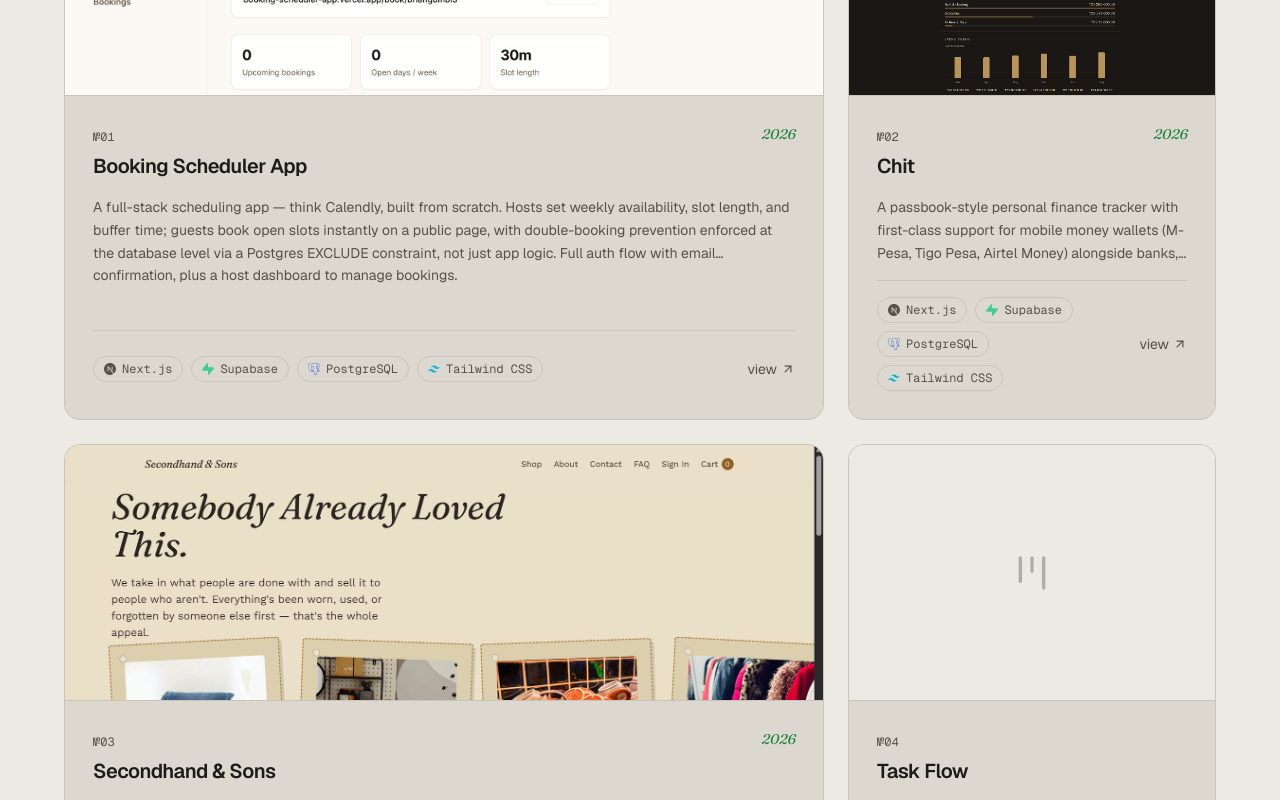
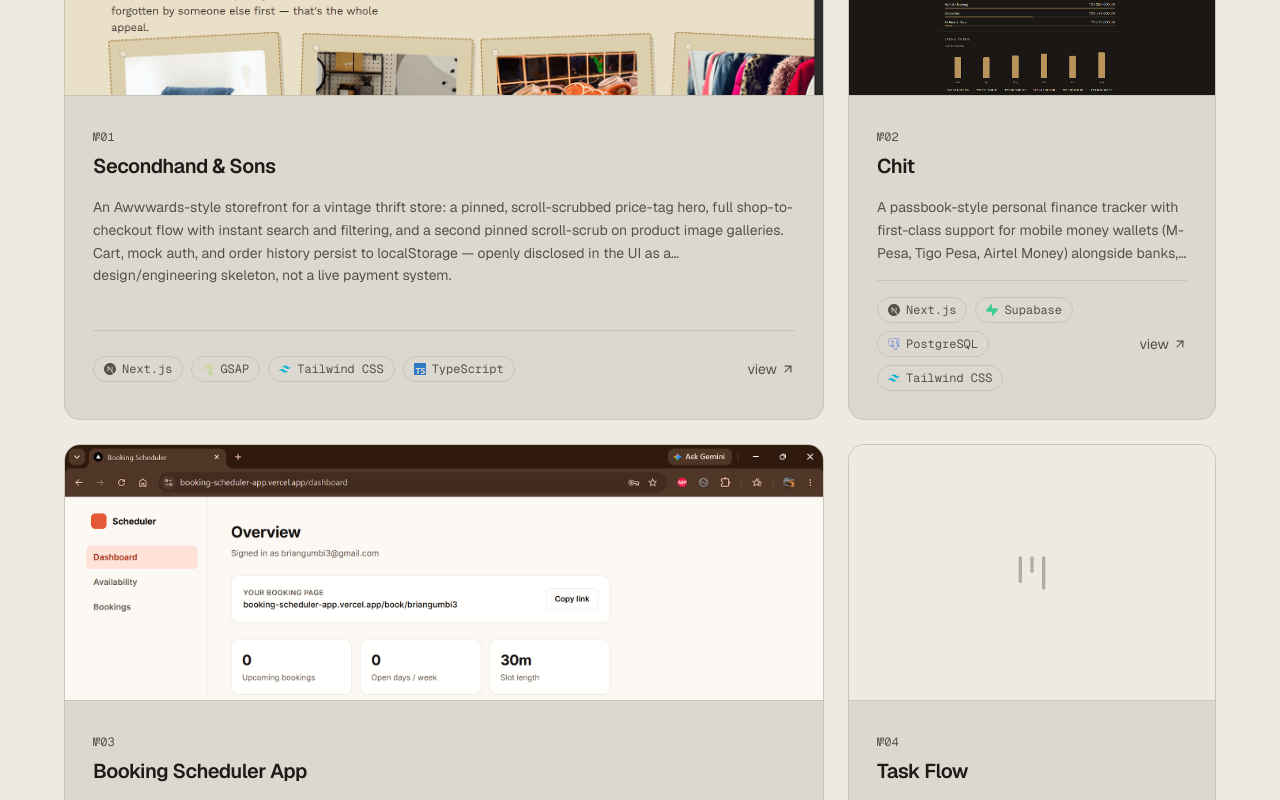
Before and after one commit to Briangumbi/Brian-portfolio, a Next.js app: page /projects in a window 1280 px wide. Shown: the part 460-1260 px from the top of the page. Built offline with nearby package versions, Linux system fonts and the light colour scheme.

Commit message:
Remove year from project cards, reorder featured projects
Drop the year label from ProjectCard, and lead the Projects grid with
Secondhand & Sons ahead of Booking Scheduler App.

```diff
--- a/src/components/project-card.tsx
+++ b/src/components/project-card.tsx
@@ -92,7 +92,6 @@ export function ProjectCard({
       )}
 
       <div className="flex flex-1 flex-col gap-4 p-6 sm:p-7">
-        <div className="flex items-start justify-between gap-3">
         <div>
           <span className="font-mono text-xs text-muted">
             №{String(index + 1).padStart(2, "0")}
@@ -100,12 +99,6 @@ export function ProjectCard({
           <h3 className="mt-1 text-lg font-semibold tracking-tight sm:text-xl">
             {project.title}
           </h3>
-          </div>
-          {project.year && (
-            <span className="shrink-0 font-serif text-sm italic text-accent">
-              {project.year}
-            </span>
-          )}
         </div>
 
         <p className="line-clamp-3 flex-1 text-sm leading-relaxed text-muted">
--- a/src/data/site.ts
+++ b/src/data/site.ts
@@ -80,10 +80,28 @@ export type Project = {
   wide?: boolean;
   image?: string;
   icon?: "kanban" | "terminal" | "gauge" | "cloud-sun" | "layout-template";
-  year?: string;
 };
 
 export const projects: Project[] = [
+  {
+    title: "Secondhand & Sons",
+    description:
+      "An Awwwards-style storefront for a vintage thrift store: a pinned, scroll-scrubbed price-tag hero, full shop-to-checkout flow with instant search and filtering, and a second pinned scroll-scrub on product image galleries. Cart, mock auth, and order history persist to localStorage — openly disclosed in the UI as a design/engineering skeleton, not a live payment system.",
+    tags: ["Next.js", "GSAP", "Tailwind CSS", "TypeScript"],
+    href: "https://thrift-store-website.vercel.app",
+    repo: "https://github.com/Briangumbi/thrift-store-website",
+    image: "/projects/thrift-store-hero.png",
+    wide: true,
+  },
+  {
+    title: "Chit",
+    description:
+      "A passbook-style personal finance tracker with first-class support for mobile money wallets (M-Pesa, Tigo Pesa, Airtel Money) alongside banks, cards, and cash. Paste a mobile money confirmation SMS and the amount, direction, fee, and counterparty prefill automatically. Multi-currency net worth, budget alerts, and row-level security scoping every table to its owning user at the database level.",
+    tags: ["Next.js", "Supabase", "PostgreSQL", "Tailwind CSS"],
+    href: "https://personal-finance-tracker-sigma-peach.vercel.app",
+    repo: "https://github.com/Briangumbi/personal-finance-tracker",
+    image: "/projects/chit-dashboard.png",
+  },
   {
     title: "Booking Scheduler App",
     description:
@@ -93,28 +111,6 @@ export const projects: Project[] = [
     repo: "https://github.com/Briangumbi/booking-scheduler-app",
     wide: true,
     image: "/projects/booking-scheduler.png",
-    year: "2026",
-  },
-  {
-    title: "Chit",
-    description:
-      "A passbook-style personal finance tracker with first-class support for mobile money wallets (M-Pesa, Tigo Pesa, Airtel Money) alongside banks, cards, and cash. Paste a mobile money confirmation SMS and the amount, direction, fee, and counterparty prefill automatically. Multi-currency net worth, budget alerts, and row-level security scoping every table to its owning user at the database level.",
-    tags: ["Next.js", "Supabase", "PostgreSQL", "Tailwind CSS"],
-    href: "https://personal-finance-tracker-sigma-peach.vercel.app",
-    repo: "https://github.com/Briangumbi/personal-finance-tracker",
-    image: "/projects/chit-dashboard.png",
-    year: "2026",
-  },
-  {
-    title: "Secondhand & Sons",
-    description:
-      "An Awwwards-style storefront for a vintage thrift store: a pinned, scroll-scrubbed price-tag hero, full shop-to-checkout flow with instant search and filtering, and a second pinned scroll-scrub on product image galleries. Cart, mock auth, and order history persist to localStorage — openly disclosed in the UI as a design/engineering skeleton, not a live payment system.",
-    tags: ["Next.js", "GSAP", "Tailwind CSS", "TypeScript"],
-    href: "https://thrift-store-website.vercel.app",
-    repo: "https://github.com/Briangumbi/thrift-store-website",
-    image: "/projects/thrift-store-hero.png",
-    year: "2026",
-    wide: true,
   },
   {
     title: "Task Flow",
```
Lines whose indentation alone changed are shown as unchanged.
